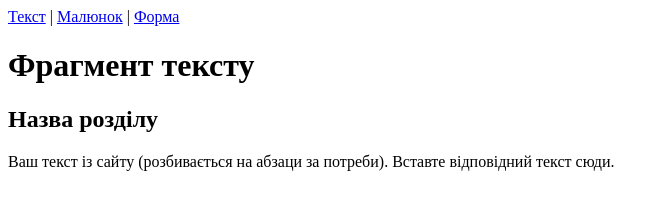
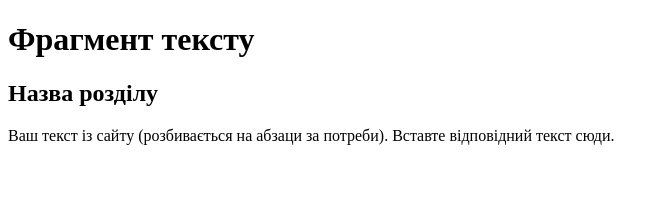
Before and after one commit to Kanory784/HTML-and-CSS, a plain HTML site: page Lab2.html in a window 1280 px wide. Shown: the whole page, without its empty margins (0-669 px from the left). Drawn offline with Linux system fonts and the light colour scheme.

Commit message:
Update Lab2.html

```diff
--- a/Lab2.html
+++ b/Lab2.html
@@ -6,11 +6,6 @@
     <title>Текстова сторінка</title>
 </head>
 <body>
-    <nav>
-        <a href="text.html">Текст</a> |
-        <a href="image.html">Малюнок</a> |
-        <a href="form.html">Форма</a>
-    </nav>
     <h1>Фрагмент тексту</h1>
     <h2>Назва розділу</h2>
     <p>Ваш текст із сайту (розбивається на абзаци за потреби). Вставте відповідний текст сюди.</p>
```
